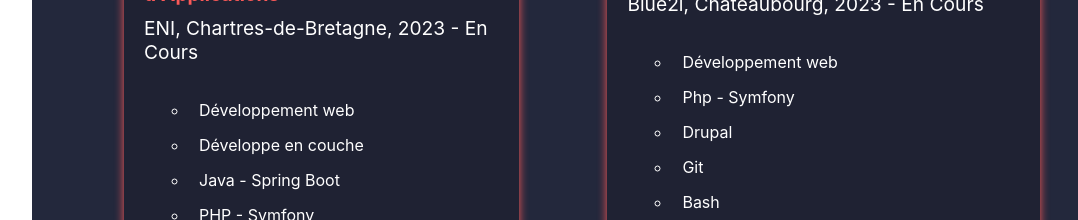
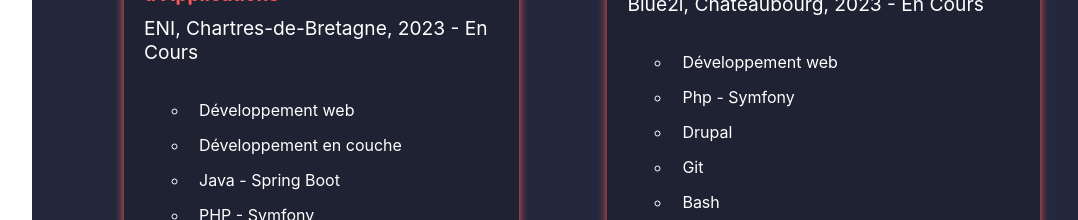
Before and after one commit to NorlaXx/portfolio, a React (Create React App) app: page / in a window 1280 px wide. Shown: the part 1040-1260 px from the top of the page, without its empty margins (143-1221 px from the left). Built offline with nearby package versions, Linux system fonts and the light colour scheme.

Commit message:
🐛 faute de frappe

```diff
--- a/src/components/Career.js
+++ b/src/components/Career.js
@@ -12,7 +12,7 @@ export default function Career() {
                         <p>ENI, Chartres-de-Bretagne, 2023 - En Cours</p>
                         <ul>
                             <li>Développement web</li>
-                            <li>Développe en couche</li>
+                            <li>Développement en couche</li>
                             <li>Java - Spring Boot</li>
                             <li>PHP - Symfony</li>
                             <li>SQL - UML</li>
```
